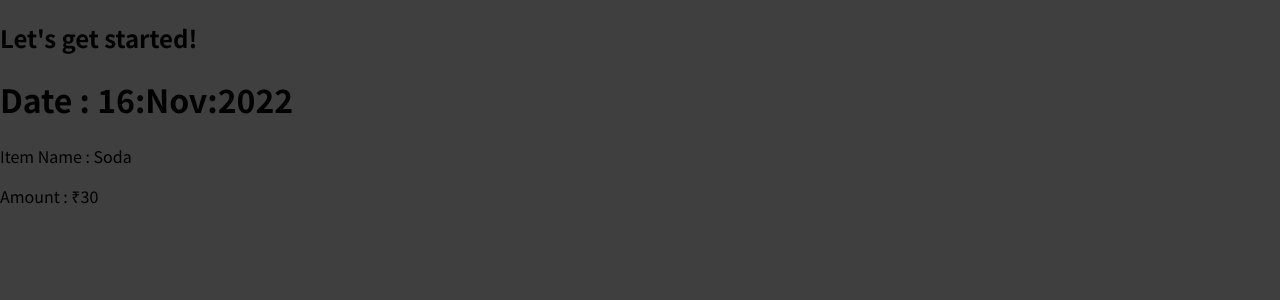
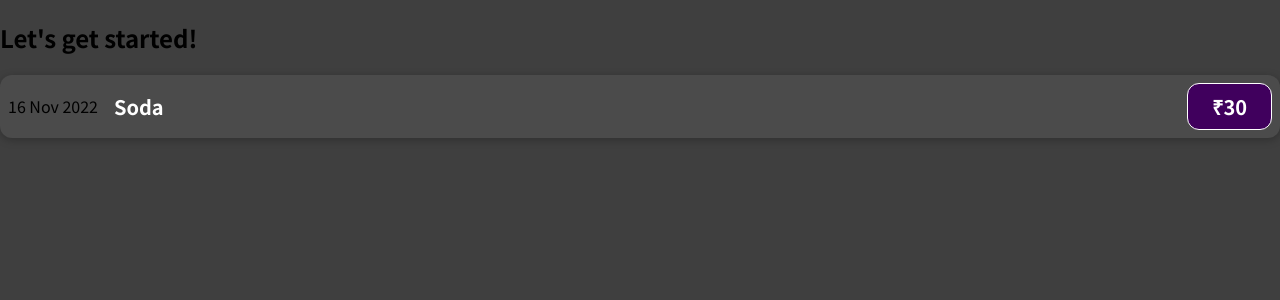
Before and after one commit to SivaSurender/Expense-Tracker-Calculator, a React (Create React App) app: page / in a window 1280 px wide. Shown: the top 300 px of the page. Built offline with nearby package versions, Linux system fonts and the light colour scheme.

Commit message:
Added css for expense item

```diff
--- /dev/null
+++ b/src/components/ExpenseItem.css
@@ -0,0 +1,56 @@
+.expense-item {
+  display: flex;
+  justify-content: space-between;
+  align-items: center;
+  box-shadow: 0 2px 8px rgba(0, 0, 0, 0.25);
+  padding: 0.5rem;
+  margin: 1rem 0;
+  border-radius: 12px;
+  background-color: #4b4b4b;
+}
+
+.expense-item__description {
+  display: flex;
+  flex-direction: column;
+  gap: 1rem;
+  align-items: flex-end;
+  flex-flow: column-reverse;
+  justify-content: flex-start;
+  flex: 1;
+}
+
+.expense-item h2 {
+  color: #3a3a3a;
+  font-size: 1rem;
+  flex: 1;
+  margin: 0 1rem;
+  color: white;
+}
+
+.expense-item__price {
+  font-size: 1rem;
+  font-weight: bold;
+  color: white;
+  background-color: #40005d;
+  border: 1px solid white;
+  padding: 0.5rem;
+  border-radius: 12px;
+}
+
+@media (min-width: 580px) {
+  .expense-item__description {
+    flex-direction: row;
+    align-items: center;
+    justify-content: flex-start;
+    flex: 1;
+  }
+
+  .expense-item__description h2 {
+    font-size: 1.25rem;
+  }
+
+  .expense-item__price {
+    font-size: 1.25rem;
+    padding: 0.5rem 1.5rem;
+  }
+}
--- a/src/components/ExpenseItem.jsx
+++ b/src/components/ExpenseItem.jsx
@@ -1,9 +1,12 @@
+import "./ExpenseItem.css";
 const ExpenseItem = function () {
   return (
-    <div>
-      <h1>Date : 16:Nov:2022</h1>
-      <p>Item Name : Soda</p>
-      <p>Amount : ₹30</p>
+    <div className="expense-item ">
+      <div>16 Nov 2022</div>
+      <div className="expense-item__description">
+        <h2>Soda</h2>
+        <div className="expense-item__price">₹30</div>
+      </div>
     </div>
   );
 };
```
